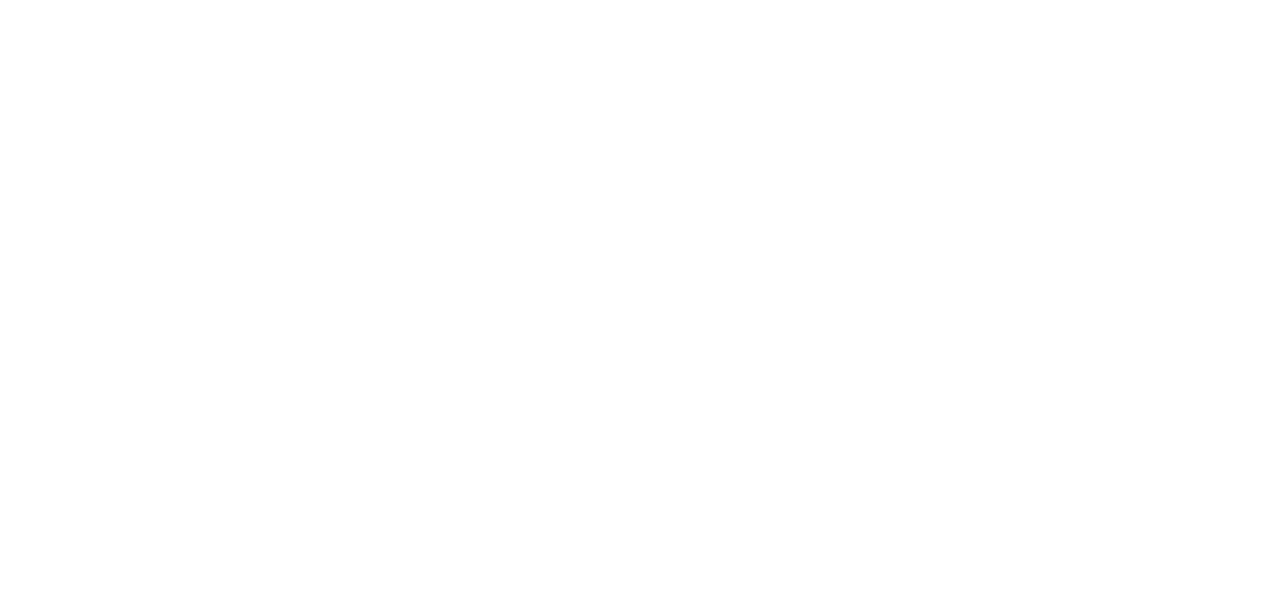
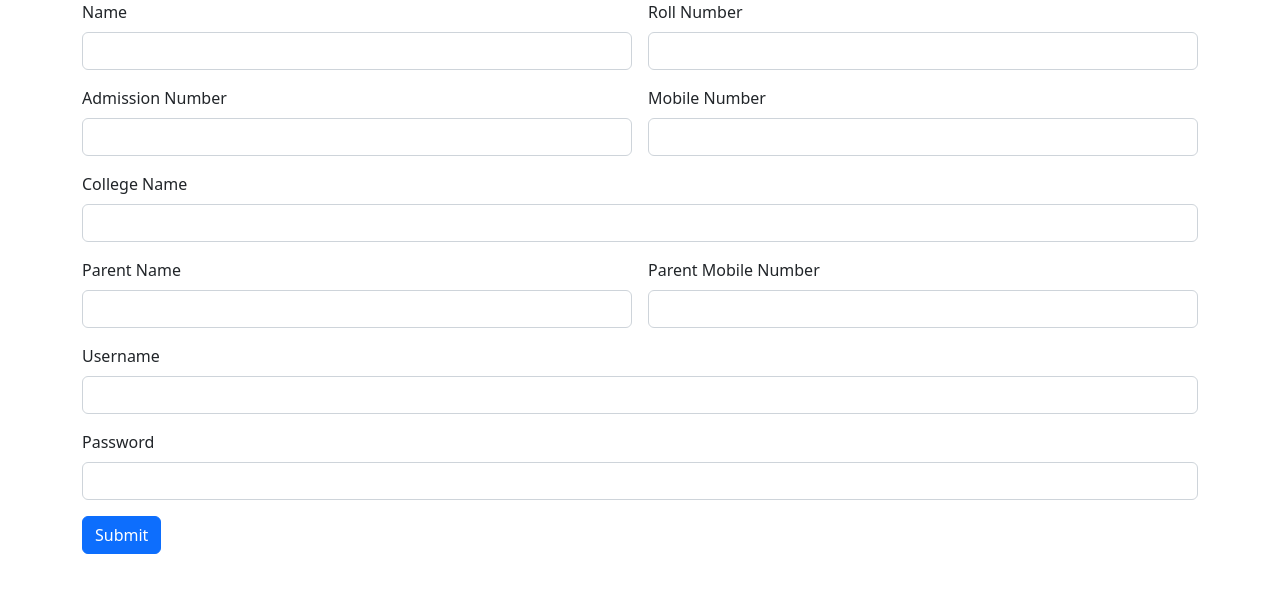
Before and after one commit to fasilmsageer/StudentApp, a plain HTML site: page index.html in a window 1280 px wide. Drawn offline with nearby package versions, Linux system fonts and the light colour scheme.

Commit message:
studententry

```diff
--- a/index.html
+++ b/index.html
@@ -9,6 +9,55 @@
 <link href="https://cdn.jsdelivr.net/npm/bootstrap@5.2.3/dist/css/bootstrap.min.css" rel="stylesheet" integrity="sha384-rbsA2VBKQhggwzxH7pPCaAqO46MgnOM80zW1RWuH61DGLwZJEdK2Kadq2F9CUG65" crossorigin="anonymous">
 </head>
 <body>
+
+    <div class="container">
+        <div class="row">
+            <div class="col col-12 col-sm-12 col-md-12 col-lg-12 col-xl-12 col-xxl-12">
+                <div class="row g-3">
+                    <div class="col col-12 col-sm-6 col-md-6 col-lg-6 col-xl-6 col-xxl-6">
+                        <label for="" class="form-label">Name</label>
+                        <input type="text" class="form-control">
+                    </div>
+                    <div class="col col-12 col-sm-6 col-md-6 col-lg-6 col-xl-6 col-xxl-6">
+                        <label for="" class="form-label">Roll Number</label>
+                        <input type="text" class="form-control">
+                    </div>
+                    <div class="col col-12 col-sm-6 col-md-6 col-lg-6 col-xl-6 col-xxl-6">
+                        <label for="" class="form-label">Admission Number</label>
+                        <input type="text" class="form-control">
+                    </div>
+                    <div class="col col-12 col-sm-6 col-md-6 col-lg-6 col-xl-6 col-xxl-6">
+                        <label for="" class="form-label">Mobile Number</label>
+                        <input type="text" class="form-control">
+                    </div>
+                    <div class="col col-12 col-sm-12 col-md-12 col-lg-12 col-xl-12 col-xxl-12">
+                        <label for="" class="form-label">College Name</label>
+                        <input type="text" class="form-control">
+                    </div>
+                    <div class="col col-12 col-sm-6 col-md-6 col-lg-6 col-xl-6 col-xxl-6">
+                        <label for="" class="form-label">Parent Name</label>
+                        <input type="text" class="form-control">
+                    </div>
+                    <div class="col col-12 col-sm-6 col-md-6 col-lg-6 col-xl-6 col-xxl-6">
+                        <label for="" class="form-label">Parent Mobile Number</label>
+                        <input type="text" class="form-control">
+                    </div>
+                    <div class="col col-12 col-sm-12 col-md-12 col-lg-12 col-xl-12 col-xxl-12">
+                        <label for="" class="form-label">Username</label>
+                        <input type="text" class="form-control">
+                    </div>
+                    <div class="col col-12 col-sm-12 col-md-12 col-lg-12 col-xl-12 col-xxl-12">
+                        <label for="" class="form-label">Password</label>
+                        <input type="text" class="form-control">
+                    </div>
+                    <div class="col col-12 col-sm-12 col-md-12 col-lg-12 col-xl-12 col-xxl-12">
+                        <button class="btn btn-primary">Submit</button>
+                    </div>
+                </div>
+            </div>
+        </div>
+    </div>
+
     <!-- JavaScript Bundle with Popper -->
 <script src="https://cdn.jsdelivr.net/npm/bootstrap@5.2.3/dist/js/bootstrap.bundle.min.js" integrity="sha384-kenU1KFdBIe4zVF0s0G1M5b4hcpxyD9F7jL+jjXkk+Q2h455rYXK/7HAuoJl+0I4" crossorigin="anonymous"></script>
 </body>
```
